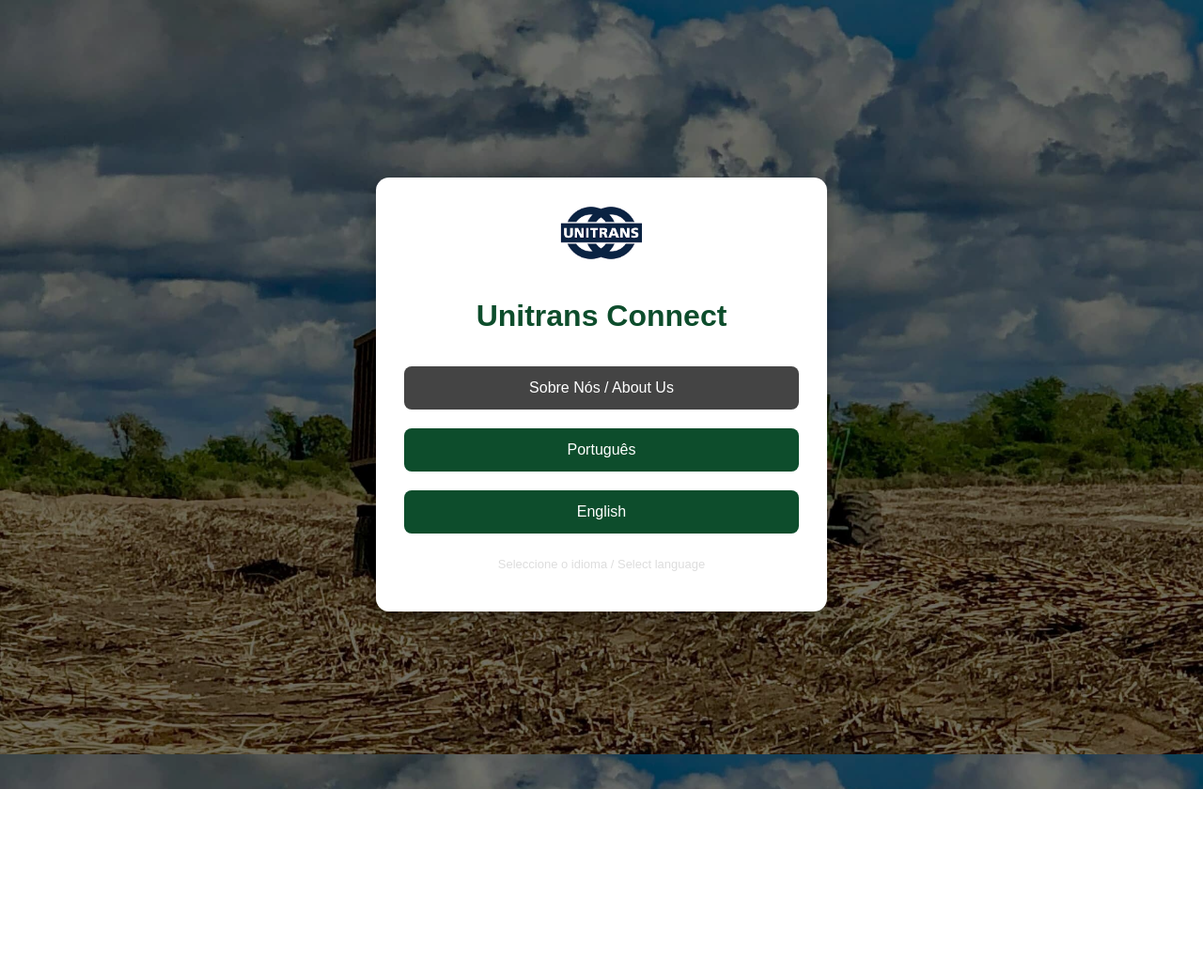
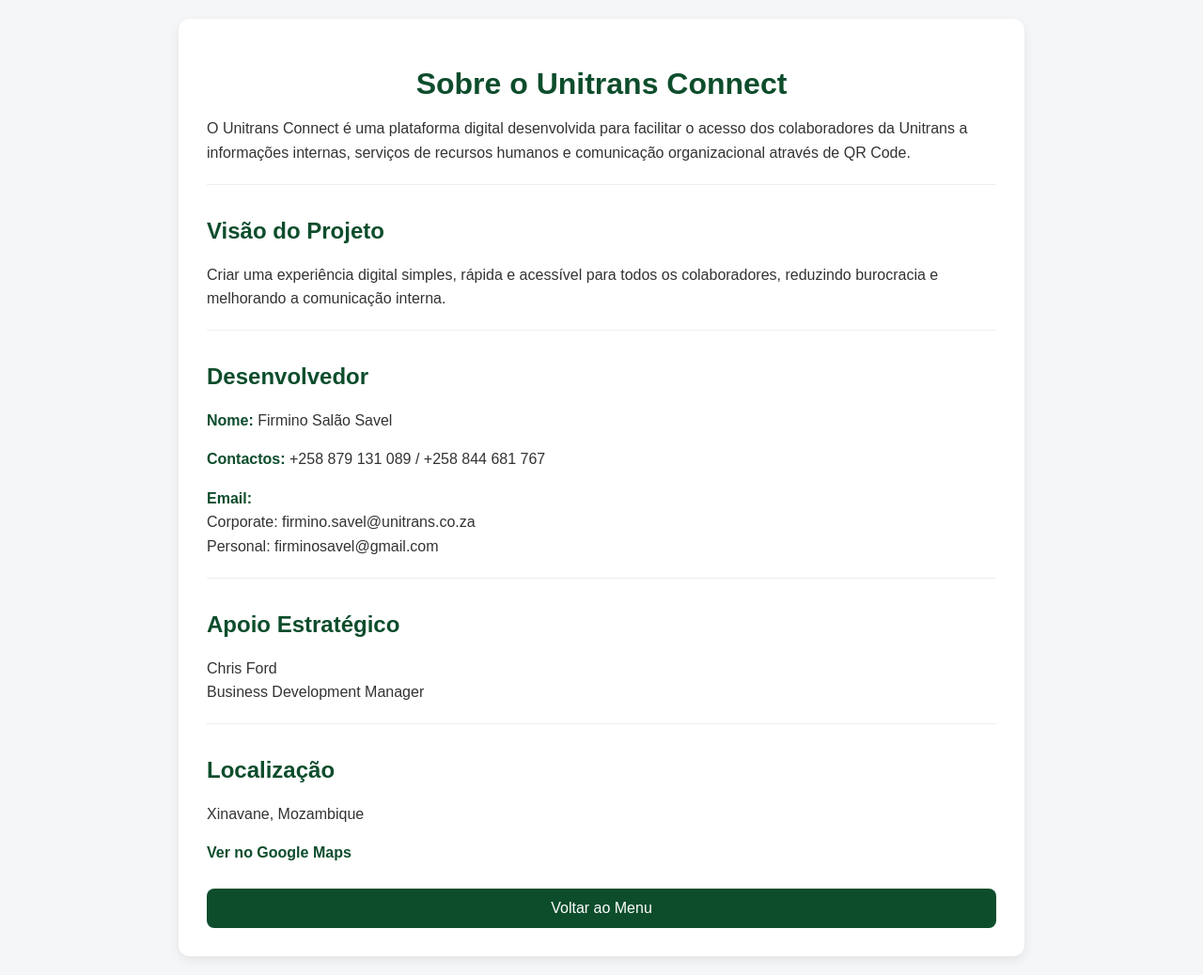
Before and after one commit to FSavel/unitrans-connect, a Flask app: page /sobre in a window 1280 px wide. Shown: the whole page at 94% size. Before the commit the page ends 840 px from the top, so only its background shows below. Run offline with Flask 3, Linux system fonts and the light colour scheme.

Commit message:
Update sobre.html

```diff
--- a/templates/sobre.html
+++ b/templates/sobre.html
@@ -1,119 +1,212 @@
 <!DOCTYPE html>
-<html lang="pt">
+<html lang="{{ session['lang'] if session.get('lang') else 'pt' }}">
 <head>
 <meta charset="UTF-8">
 <meta name="viewport" content="width=device-width, initial-scale=1.0">
 
-<title>Unitrans Connect</title>
+<title>
+{% if session.get("lang") == "en" %}
+About Us
+{% else %}
+Sobre Nós
+{% endif %}
+</title>
 
 <style>
 body{
     margin:0;
     font-family:Arial, sans-serif;
-    background:url("/static/fundo.jpg") no-repeat center center fixed;
-    background-size:cover;
+    background:#f4f6f8;
 }
 
-.overlay{
-    min-height:100vh;
-    background:rgba(0,0,0,0.55);
-    display:flex;
-    justify-content:center;
-    align-items:center;
-    flex-direction:column;
+.container{
+    max-width:900px;
+    margin:auto;
     padding:20px;
 }
 
 .card{
     background:white;
+    border-radius:12px;
     padding:30px;
-    border-radius:14px;
-    text-align:center;
-    width:100%;
-    max-width:420px;
-    box-shadow:0 6px 16px rgba(0,0,0,0.25);
-}
-
-.logo{
-    width:90px;
-    margin-bottom:15px;
+    box-shadow:0 4px 12px rgba(0,0,0,0.08);
 }
 
 h1{
+    text-align:center;
     color:#0d4d2c;
-    margin-bottom:25px;
+    margin-bottom:10px;
 }
 
-button{
-    width:100%;
-    padding:14px;
-    margin:10px 0;
-    border:none;
-    border-radius:8px;
-    font-size:16px;
-    cursor:pointer;
+h2{
+    color:#0d4d2c;
+    margin-top:25px;
+}
+
+p{
+    line-height:1.6;
+    color:#333;
+}
+
+.section{
+    margin-top:20px;
+    padding-top:10px;
+    border-top:1px solid #eee;
+}
+
+.label{
+    font-weight:bold;
+    color:#0d4d2c;
+}
+
+a.button{
+    display:block;
+    margin-top:25px;
+    text-align:center;
     background:#0d4d2c;
     color:white;
+    text-decoration:none;
+    padding:12px;
+    border-radius:8px;
 }
 
-button:hover{
-    background:#14683c;
-}
-
-.secondary{
-    background:#444;
-}
-
-.secondary:hover{
-    background:#222;
-}
-
-.small-text{
-    margin-top:15px;
-    font-size:13px;
-    color:#ddd;
+.map-link{
+    color:#0d4d2c;
+    font-weight:bold;
+    text-decoration:none;
 }
 </style>
 </head>
 
 <body>
 
-<div class="overlay">
-
+<div class="container">
 <div class="card">
 
-<img src="/static/logo.png" class="logo">
-
 <h1>
-Unitrans Connect
+{% if session.get("lang") == "en" %}
+About Unitrans Connect
+{% else %}
+Sobre o Unitrans Connect
+{% endif %}
 </h1>
 
-<!-- BOTÃO SOBRE -->
-<a href="/sobre" style="text-decoration:none;">
-    <button class="secondary">
-        Sobre Nós / About Us
-    </button>
-</a>
+<p>
+{% if session.get("lang") == "en" %}
+Unitrans Connect is a digital platform designed to improve internal communication, HR access, and employee self-service through QR Code technology.
+{% else %}
+O Unitrans Connect é uma plataforma digital desenvolvida para facilitar o acesso dos colaboradores da Unitrans a informações internas, serviços de recursos humanos e comunicação organizacional através de QR Code.
+{% endif %}
+</p>
 
-<!-- SELEÇÃO DE IDIOMA -->
-<a href="/idioma/pt" style="text-decoration:none;">
-    <button>
-        Português
-    </button>
-</a>
+<!-- VISÃO -->
+<div class="section">
 
-<a href="/idioma/en" style="text-decoration:none;">
-    <button>
-        English
-    </button>
-</a>
+<h2>
+{% if session.get("lang") == "en" %}
+Project Vision
+{% else %}
+Visão do Projeto
+{% endif %}
+</h2>
 
-<p class="small-text">
-Seleccione o idioma / Select language
+<p>
+{% if session.get("lang") == "en" %}
+To create a simple, fast and accessible digital experience for all employees, reducing bureaucracy and improving internal communication.
+{% else %}
+Criar uma experiência digital simples, rápida e acessível para todos os colaboradores, reduzindo burocracia e melhorando a comunicação interna.
+{% endif %}
 </p>
 
 </div>
 
+<!-- DESENVOLVEDOR -->
+<div class="section">
+
+<h2>
+{% if session.get("lang") == "en" %}
+Developer
+{% else %}
+Desenvolvedor
+{% endif %}
+</h2>
+
+<p>
+<span class="label">
+{% if session.get("lang") == "en" %}Name{% else %}Nome{% endif %}:
+</span>
+Firmino Salão Savel
+</p>
+
+<p>
+<span class="label">
+{% if session.get("lang") == "en" %}Contact{% else %}Contactos{% endif %}:
+</span>
++258 879 131 089 / +258 844 681 767
+</p>
+
+<p>
+<span class="label">Email:</span><br>
+Corporate: firmino.savel@unitrans.co.za<br>
+Personal: firminosavel@gmail.com
+</p>
+
+</div>
+
+<!-- APOIO ESTRATÉGICO -->
+<div class="section">
+
+<h2>
+{% if session.get("lang") == "en" %}
+Strategic Support
+{% else %}
+Apoio Estratégico
+{% endif %}
+</h2>
+
+<p>
+Chris Ford<br>
+Business Development Manager
+</p>
+
+</div>
+
+<!-- LOCALIZAÇÃO -->
+<div class="section">
+
+<h2>
+{% if session.get("lang") == "en" %}
+Location
+{% else %}
+Localização
+{% endif %}
+</h2>
+
+<p>
+Xinavane, Mozambique
+</p>
+
+<p>
+<a class="map-link" href="https://share.google/Z619uochaeZZQGzx0" target="_blank">
+{% if session.get("lang") == "en" %}
+View on Google Maps
+{% else %}
+Ver no Google Maps
+{% endif %}
+</a>
+</p>
+
+</div>
+
+<a href="/menu" class="button">
+{% if session.get("lang") == "en" %}
+Back to Menu
+{% else %}
+Voltar ao Menu
+{% endif %}
+</a>
+
+</div>
 </div>
 
 </body>
```
